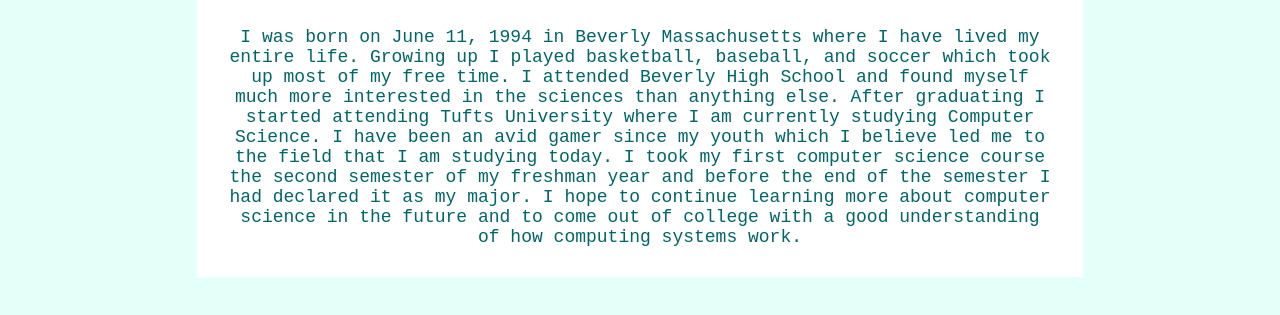
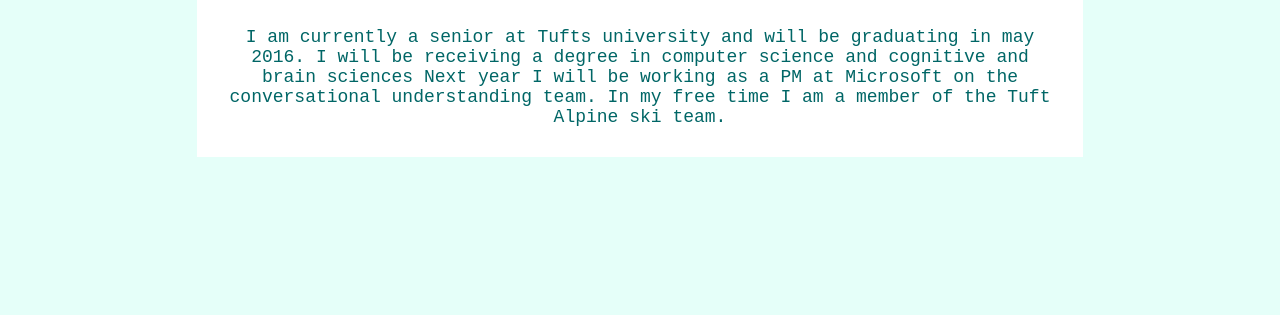
Before and after one commit to m-dragulski/m-dragulski.github.io, a plain HTML site: page bio.html in a window 1280 px wide. Shown: the part 289-604 px from the top of the page. Drawn offline with Linux system fonts and the light colour scheme.

Commit message:
bio update

```diff
--- a/bio.html
+++ b/bio.html
@@ -12,7 +12,7 @@
 	<h1> Monika Dragulski </h1>
 	<h4> A Short Biography </h4>
 	<img src="11813321_10207491017137015_7265247525767528724_n.jpg" alt="HTML5 Icon"/>
-	<p> I was born on June 11, 1994 in Beverly Massachusetts where I have lived my entire life. Growing up I played basketball, baseball, and soccer which took up most of my free time. I attended Beverly High School and found myself much more interested in the sciences than anything else. After graduating I started attending Tufts University where I am currently studying Computer Science. I have been an avid gamer since my youth which I believe led me to the field that I am studying today. I took my first computer science course the second semester of my freshman year and before the end of the semester I had declared it as my major. I hope to continue learning more about computer science in the future and to come out of college with a good understanding of how computing systems work. </p>
+	<p> I am currently a senior at Tufts university and will be graduating in may 2016. I will be receiving a degree in computer science and cognitive and brain sciences Next year I will be working as a PM at Microsoft on the conversational understanding team. In my free time I am a member of the Tuft Alpine ski team. </p>
 </body>
 
 </html>
```
